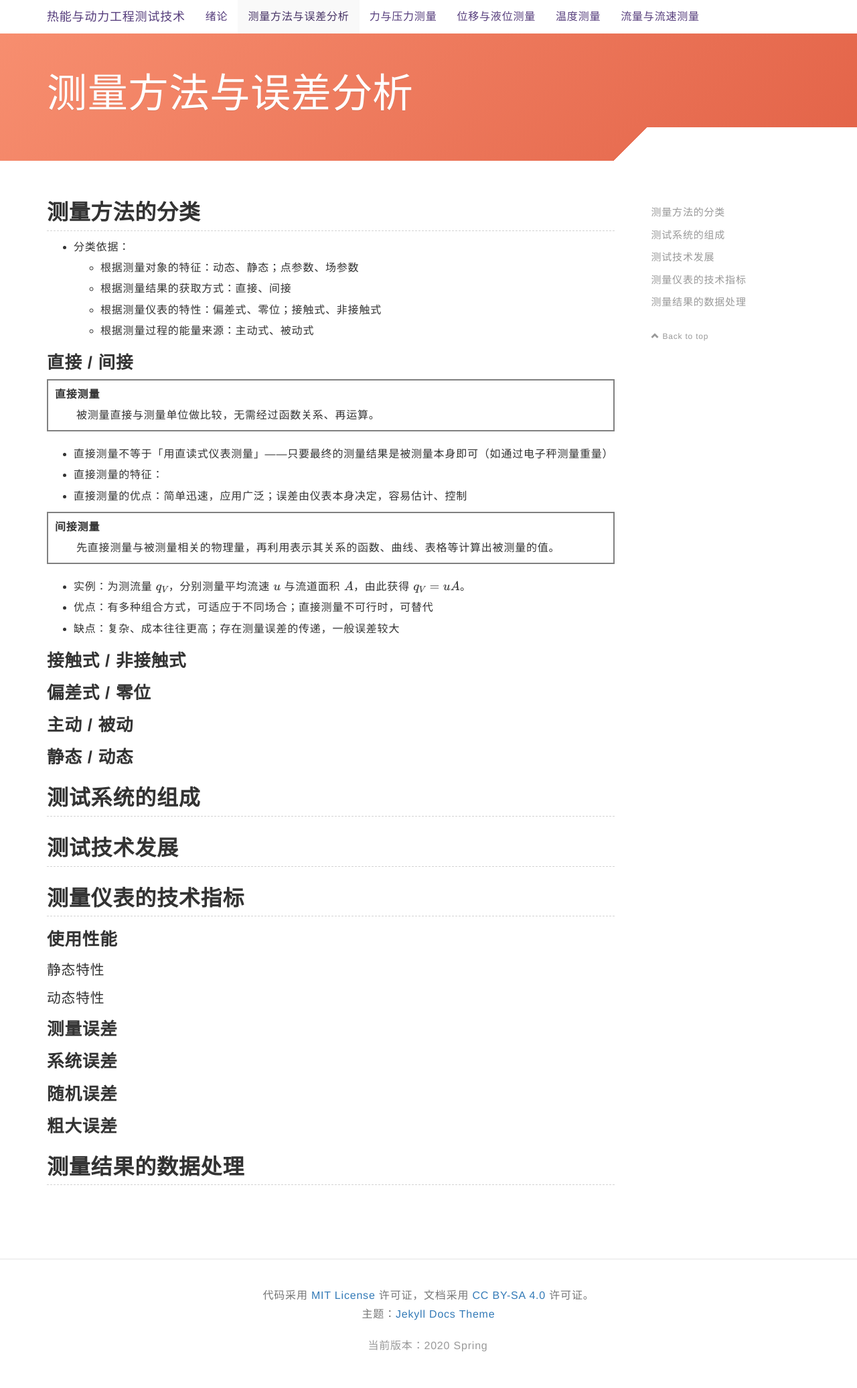
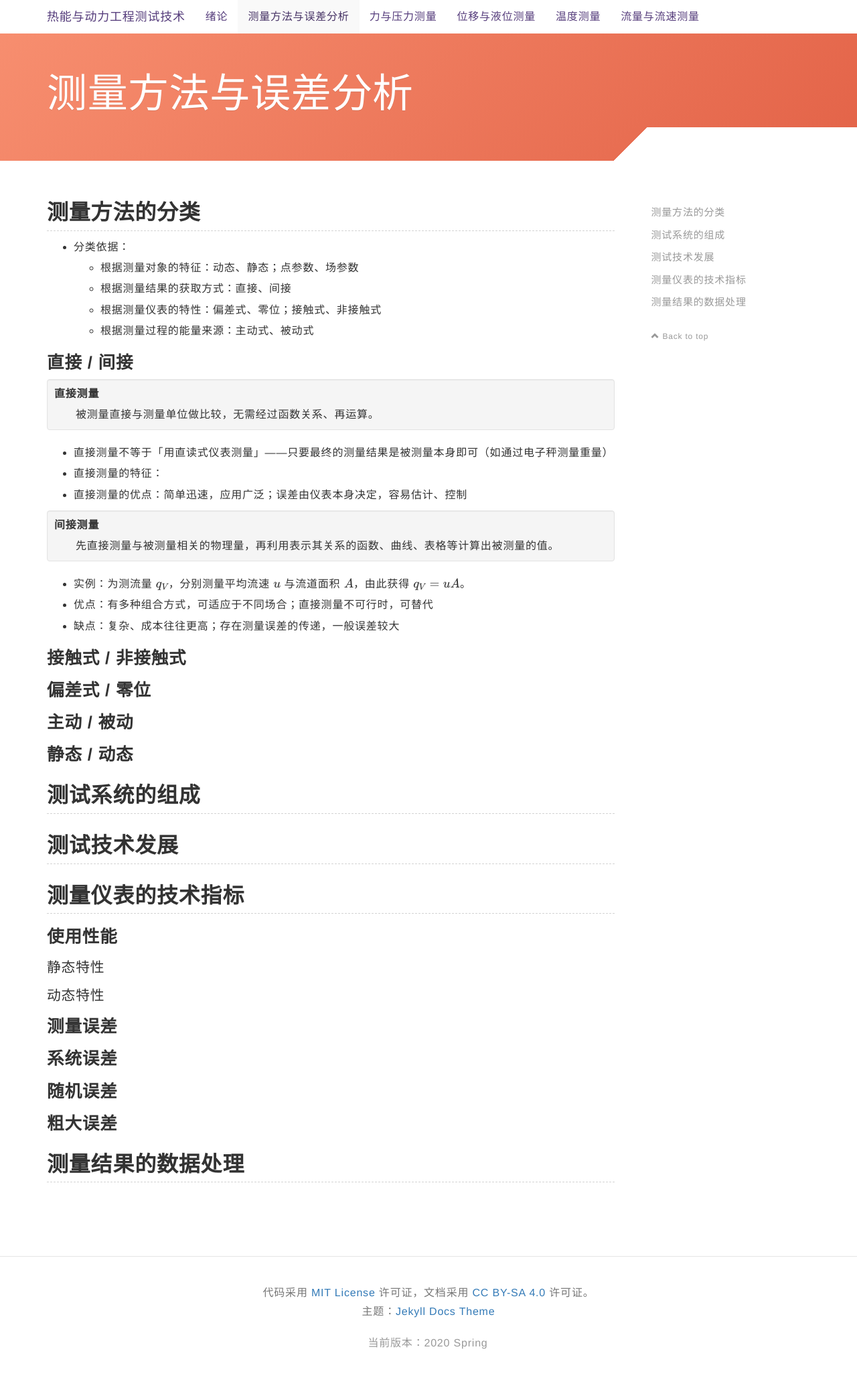
Before and after one commit to xjtu-blacksmith/test-tech-in-epe, a Jekyll site: the page built from chapters/chp1.md, in a window 1280 px wide. Shown: the whole page at 67% size. Built offline with Jekyll 4.4.1, drawn with Linux system fonts in a browser that asks for light colours; nearby versions of some CDN libraries; formulas are drawn with MathJax 3.

Commit message:
status adjust

```diff
--- a/_includes/custom-footer.html
+++ b/_includes/custom-footer.html
@@ -1,3 +1,4 @@
 <script>
     $(".bs-docs-section img").addClass("img-thumbnail center-block")
+    $("dl").addClass("well")
 </script>
--- a/assets/css/styles.scss
+++ b/assets/css/styles.scss
@@ -85,7 +85,6 @@ img {
     font-size: 1.3em;
   }
   dl {
-    border: 2px solid gray;
     padding: 10px;
     dd {
       text-indent: 2em;
```
